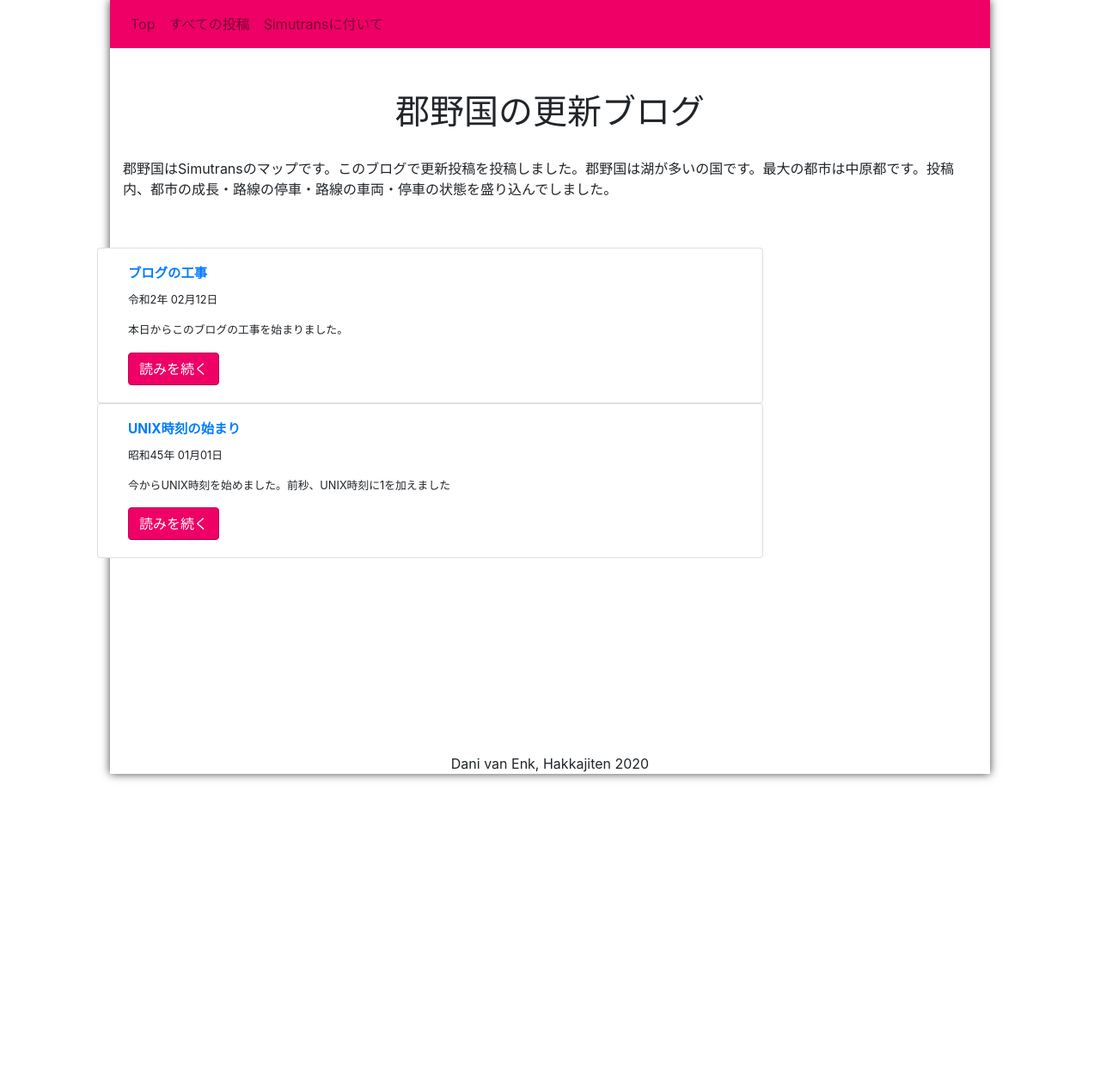
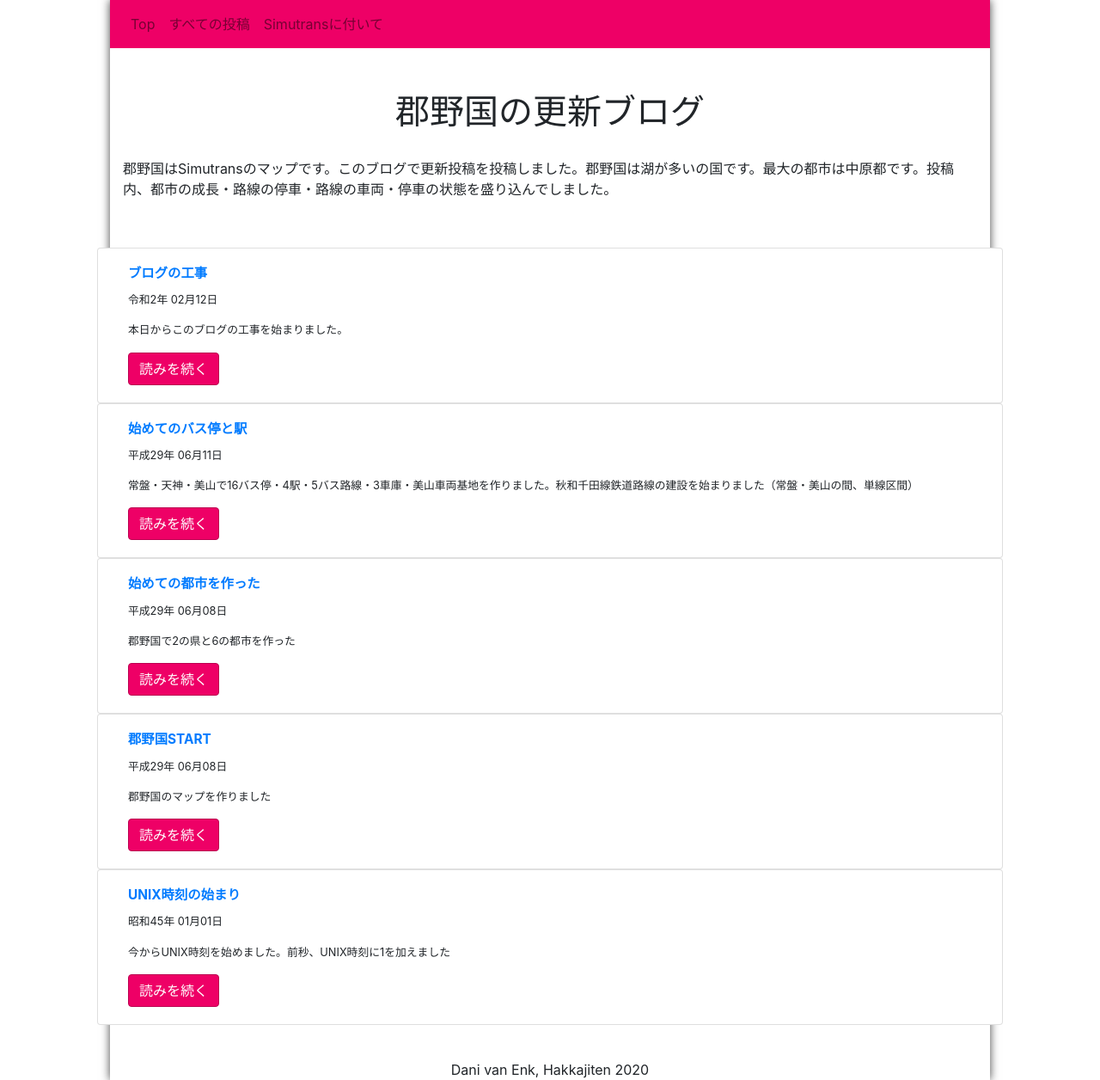
Before and after one commit to danivenk/UVA_Minor-Programming_Web-App-Studio_project-1_blog, a Jekyll site: the page built from page01-index.markdown, in a window 1280 px wide. Shown: the whole page at 86% size. Built offline with Jekyll 4.4.1, drawn with Linux system fonts in a browser that asks for light colours; nearby versions of some CDN libraries.

Commit message:
created custom timeperiod and Korino-001 to Korino-003 posts

```diff
--- a/_includes/time.html
+++ b/_includes/time.html
@@ -3,6 +3,7 @@
 {% assign RW = "2019-05-01" %}
 {% assign HS = "1989-01-08" %}
 {% assign SW = "1926-12-25" %}
+{% assign custom = include.custom %}
 
 <!-- assign the values of the dates such that they can be compared -->
 {% assign date_test = date | date:'%s' | plus:0 %}
@@ -15,9 +16,18 @@
 {% assign RW_year = RW | date:"%Y" | minus:1 %}
 {% assign HS_year = HS | date:"%Y" | minus:1 %}
 {% assign SW_year = SW | date:"%Y" | minus:1 %}
+{% assign custom_year = custom | date:"%Y" | minus:1 %}
 
 
 <time datetime="{{ date | date:'%F' }}">
+    <!-- if custom period is given use that -->
+    {% if custom %}
+        {% assign year = date_year | minus:custom_year | plus:0 %}
+        {% case year %}
+        {% when 1 %}{{ include.custom_name }}元年
+        {% else %}{{ include.custom_name }}{{ year }}年
+        {% endcase %}
+    {% else %}
         <!-- check if date falls into Reiwa -->
         {% if date_test >= RW_test %}
             {% assign year = date_year | minus:RW_year | plus:0 %}
@@ -40,6 +50,7 @@
             {% else %}昭和{{ year }}年
             {% endcase %}
         {% endif %}
+    {% endif %}
     <!-- print date (month day part) as it is -->
     {{date | date:"%m月%d日" }}
 </time>
--- a/_layouts/post.html
+++ b/_layouts/post.html
@@ -5,7 +5,10 @@
 <div class="row">
     <div class="col-lg-10 col-sm-12">
         <h1>{{ page.title }}</h1>
-        {% include time.html date=page.date %}
+        日付：{% include time.html date=page.date %}
+        {% if page.game_date %}
+            / ゲーム日付：{% include time.html date=page.game_date custom="1920-01-04" custom_name="郡野" %}
+        {% endif %}
         <hr>
         {{ content }}
     </div>
--- /dev/null
+++ b/_posts/2017-06-08-Korino-001.markdown
@@ -0,0 +1,10 @@
+---
+layout: post
+title:  "郡野国START"
+date:   2017-06-08 21:35 +0200
+game_date: 1920-01-04
+categories: korino
+excerpt_separator: <!--more-->
+---
+
+郡野国のマップを作りました<!--more-->
--- /dev/null
+++ b/_posts/2017-06-08-Korino-002.markdown
@@ -0,0 +1,20 @@
+---
+layout: post
+title:  "始めての都市を作った"
+date:   2017-06-08 22:42 +0200
+game_date: 1920-01-11
+categories: korino
+excerpt_separator: <!--more-->
+---
+
+郡野国で2の県と6の都市を作った<!--more-->
+
+都市を作った：
+* 中原都 - なかはらと：
+  * 岡島 - おかじま　（人口：502）
+  * 森崎 - もりざき　（人口：624）
+  * 美山 - みやま　（人口：1728）
+  * 天神 - てんじん　（人口：1176）
+* 広間県 - ひろげんけん：
+  * 常盤 - ときわ　（人口：978）
+  * 羽沢 - はねざわ  （人口：504）
--- /dev/null
+++ b/_posts/2017-06-11-Korino-003.markdown
@@ -0,0 +1,87 @@
+---
+layout: post
+title:  "始めてのバス停と駅"
+date:   2017-06-11 22:52 +0200
+game_date: 1920-02-17
+categories: korino
+excerpt_separator: <!--more-->
+---
+
+常盤・天神・美山で16バス停・4駅・5バス路線・3車庫・美山車両基地を作りました。秋和千田線鉄道路線の建設を始まりました（常盤・美山の間、単線区間）<!--more-->
+
+会社を作りました：
+  * 秋和鉄道株式会社 - あきわてつどうかぶしきかいしゃ
+  * 浅羽百貨店株式会社 - あさばひゃっかてんかぶしきかいしゃ
+
+駅を作りました：
+  * 広間県：
+    * 常盤：
+      * 秋和鉄道常盤駅 - ホーム数：1・長さ：4マス
+  * 中原都：
+    * 天神：
+      * 秋和鉄道天神駅 - ホーム数：1・長さ：4マス
+    * 美山：
+      * 秋和鉄道美山駅 - ホーム数：4・長さ：4マス
+      * 秋和鉄道美山駅待合所 - 待ち所数：1・車庫数：1・長さ：1
+
+バス停を作りました：
+  * 広間県：
+    * 常盤：
+      * 秋和鉄道常盤駅
+      * 常盤役場
+      * 常盤中央停
+      * 常盤停
+  * 中原都：
+    * 天神：
+      * 秋和鉄道天神駅
+      * 天神中央停
+      * 天神役場
+      * 天神停
+      * 天神本町停
+    * 美山：
+      * 秋和鉄道美山駅
+      * 美山本町
+      * 中美山停
+      * 美山停
+      * 美山中央停
+      * 美山役場
+      * 元美山停
+      * 新美山停
+
+バス路線を作りました：
+  * 浅羽バス 天01線｜天神駅-天神中央停
+    * 車両：南海バス BJG-HU8JMFP
+    * 編成数：01
+    * 停車：天神駅・天神停・天神役場・天神中央停
+  * 浅羽バス 天02線｜天神駅-天神本町停
+    * 車両：仙台バス BJG-HU8JMFP
+    * 編成数：01
+    * 停車：天神駅・天神本町
+  * 浅羽バス 常01線｜常盤駅-常盤役場
+    * 車両：神姫バス BJG-HU8JMFP
+    * 編成数：01
+    * 停車：常盤駅・常盤停・常盤中央停・常盤役場
+  * 浅羽バス 美01線｜美山駅-美山役場
+    * 車両：富士急バス BJG-HU8JMFP
+    * 編成数：01
+    * 停車：美山駅・美山停・美山中央停・美山役場
+  * 浅羽バス 美02線｜美山駅-元美山停
+    * 車両：長電バス BJG-HU8JMFP
+    * 編成数：01
+    * 停車：秋和美山駅・美山本町・中美山停・新美山停・元美山停
+
+車庫を作りました：
+  * 常盤
+  * 天神
+  * 天神
+
+中原都美山で美山車両基地を作りました。
+
+鉄道路線の建設を始まりました：
+  * 秋和千田線  - あきわせんだせん
+    * 建設区間：常盤・美山
+      * 区間内の駅：常盤・天神・美山
+    * 単線区間
+
+郡野国ツイートその001：
+<blockquote class="twitter-tweet"><p lang="ja" dir="ltr">郡野国更新「こおりのこく」<br>マップを作りました<br>常盤、天神、羽沢、中原「美山、岡島、森崎」を作りました<br>浅羽バスが天1・2線、美1・2線と常1線を作りました<a href="https://twitter.com/hashtag/simutrans?src=hash&amp;ref_src=twsrc%5Etfw">#simutrans</a> <a href="https://t.co/fZTM2g2mVB">pic.twitter.com/fZTM2g2mVB</a></p>&mdash; danivenk (@danivenk) <a href="https://twitter.com/danivenk/status/845988624638382080?ref_src=twsrc%5Etfw">March 26, 2017</a></blockquote> <script async src="https://platform.twitter.com/widgets.js" charset="utf-8"></script>
```
Lines whose indentation alone changed are shown as unchanged.
